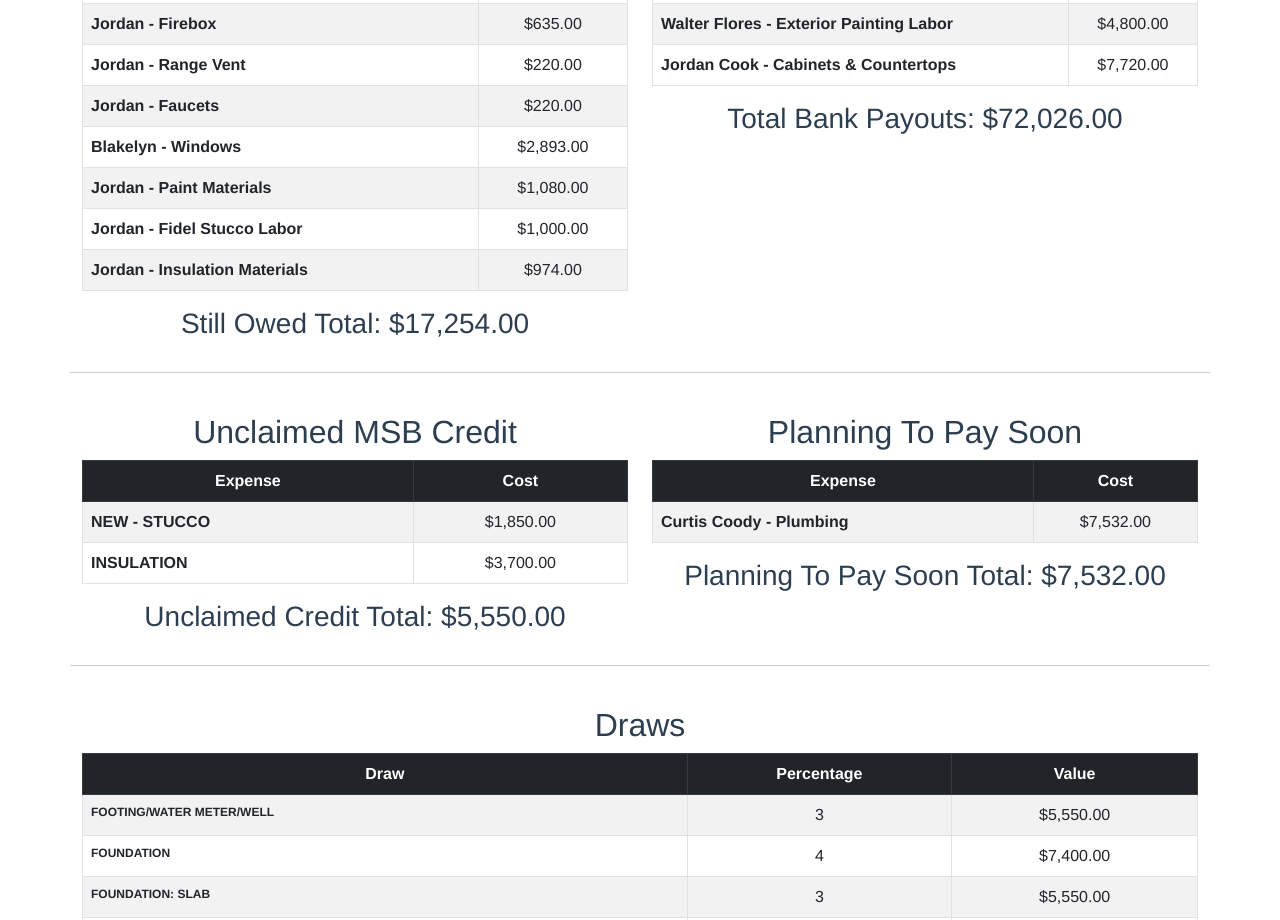
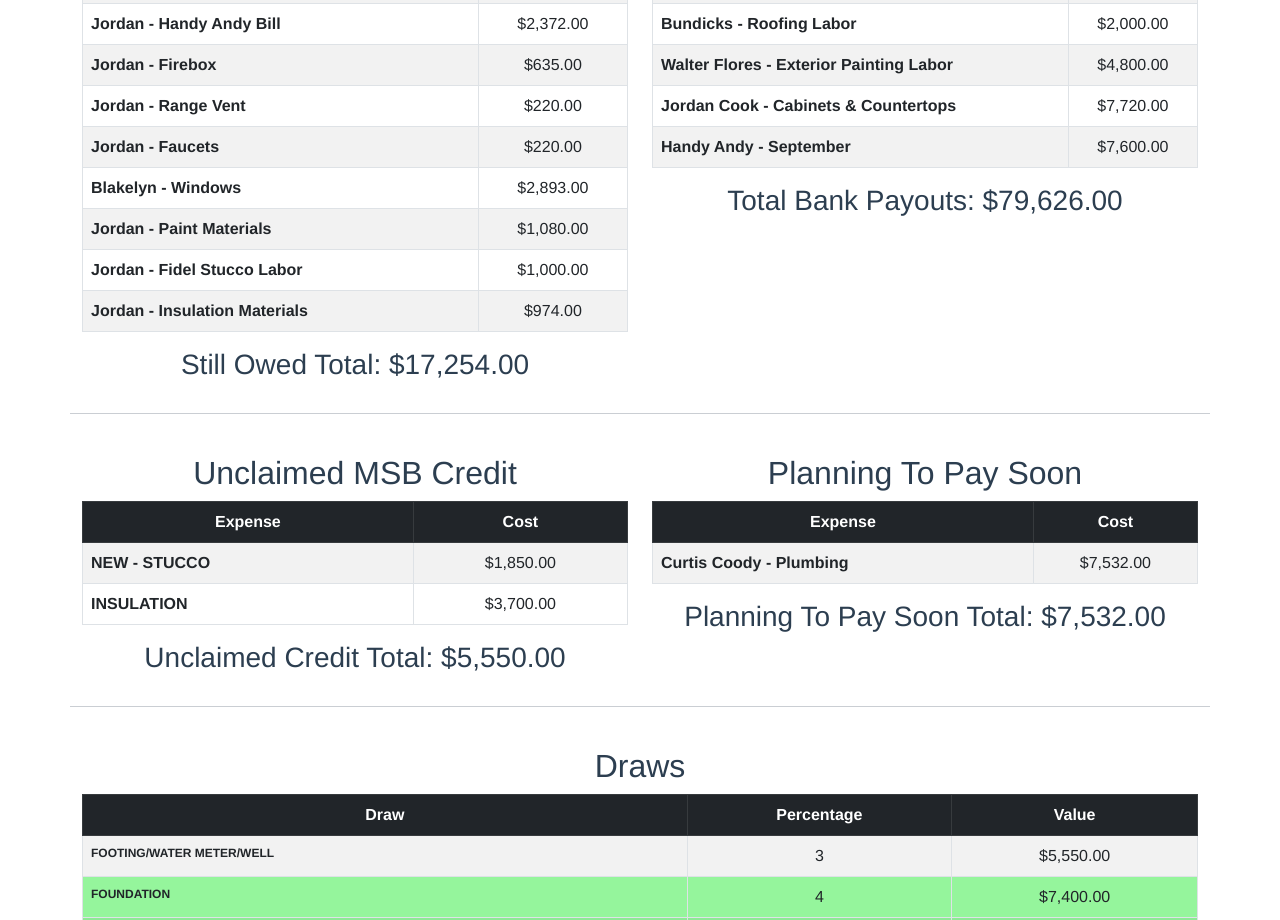
Before and after one commit to jcook3195/house-build, a Vue app: page / in a window 1280 px wide. Shown: the part 1880-2800 px from the top of the page. Built offline with nearby package versions, Linux system fonts and the light colour scheme.

Commit message:
updated some values and added estimates and table

```diff
--- a/src/App.vue
+++ b/src/App.vue
@@ -219,9 +219,9 @@
           </thead>
           <tbody>
             <tr v-for="(data, index) in this.draws" :key="index">
-              <th scope="row" class="text-start small-font">{{ index }}</th>
-              <td>{{ data }}</td>
-              <td>{{ calcPercentageOfTotalAndFormat(data) }}</td>
+              <th scope="row" :class="['text-start small-font', compareSingleDraw(index, this.recievedDraws)? 'green-table-cell' : '']">{{ index }}</th>
+              <td :class="[compareSingleDraw(index, this.recievedDraws)? 'green-table-cell' : '']">{{ data }}</td>
+              <td :class="[compareSingleDraw(index, this.recievedDraws)? 'green-table-cell' : '']">{{ calcPercentageOfTotalAndFormat(data) }}</td>
             </tr>
           </tbody>
         </table>
@@ -254,7 +254,33 @@
           </tbody>
         </table>
         <h3>Total Received: {{ calcPercentageOfTotalAndFormat(totalObj(compareDraws(this.draws, this.recievedDraws))) }}</h3>
-        <h3>Total Remaining {{ formatAsCurrency(185000 - (calcPercentageOfTotal(totalObj(compareDraws(this.draws, this.recievedDraws))))) }}</h3>
+        <h3>Total Remaining: {{ formatAsCurrency(185000 - (calcPercentageOfTotal(totalObj(compareDraws(this.draws, this.recievedDraws))))) }}</h3>
+      </div>
+      <hr class="mb-4 mt-4">
+    </div>
+    <div class="row mb-3">
+      <div class="col-12">
+        <h2>Estimated Remaining Expenses</h2>
+        <table class="table table-striped table-hover table-bordered">
+          <thead>
+            <tr class="table-dark">
+              <th scope="col">Item</th>
+              <th scope="col">Cost</th>
+            </tr>
+          </thead>
+          <tbody>
+            <tr v-for="(data, index) in this.estimatedRemaining" :key="index">
+              <th scope="row" class="text-start">{{ index }}</th>
+              <td>{{ formatAsCurrency(data) }}</td>
+            </tr>
+          </tbody>
+        </table>
+        <h3>Total Estimated: {{ formatAsCurrency(totalObj(this.estimatedRemaining)) }}</h3>
+        <h3>Total Still in Bank: {{ formatAsCurrency(185000 - (calcPercentageOfTotal(totalObj(compareDraws(this.draws, this.recievedDraws))))) }}</h3>
+        <h3>In the Green: {{ formatAsCurrency((185000 - (calcPercentageOfTotal(totalObj(compareDraws(this.draws, this.recievedDraws))))) - (totalObj(this.estimatedRemaining))) }}</h3>
+        <h3>Total Loan Before Down Payment: {{ formatAsCurrency((185000) - ((185000 - (calcPercentageOfTotal(totalObj(compareDraws(this.draws, this.recievedDraws))))) - (totalObj(this.estimatedRemaining)))) }}</h3>
+        <h3>Total Cost of Build including not owed: {{ formatAsCurrency((paidNotOwed) + ((185000) - ((185000 - (calcPercentageOfTotal(totalObj(compareDraws(this.draws, this.recievedDraws))))) - (totalObj(this.estimatedRemaining))))) }}</h3>
+        <h3>Total Cost of Building including not owed & if pay ourselved back: {{ formatAsCurrency((totalObj(this.owed)) + ((this.paidNotOwed) + ((185000) - ((185000 - (calcPercentageOfTotal(totalObj(compareDraws(this.draws, this.recievedDraws))))) - (totalObj(this.estimatedRemaining)))))) }}</h3>
       </div>
       <hr class="mb-4 mt-4">
     </div>
@@ -278,7 +304,8 @@ export default {
         'HA Bill Framing & Roofing': 39591,
         'Paint & Primer': 1080,
         'Cabinets & Countertops': 7720,
-        'Insulation': 974
+        'Insulation': 974,
+        'HA Bill Ext Siding': 7600
       },
       labor: {
         'Gene Footers Labor': 2338,
@@ -312,7 +339,8 @@ export default {
         'Jovanny - Siding Labor': 5545,
         'Bundicks - Roofing Labor': 2000,
         'Walter Flores - Exterior Painting Labor': 4800,
-        'Jordan Cook - Cabinets & Countertops': 7720
+        'Jordan Cook - Cabinets & Countertops': 7720,
+        'Handy Andy - September': 7600
       },
       planToPaySoon: {
         'Curtis Coody - Plumbing': 7532,
@@ -383,6 +411,19 @@ export default {
         'CORNICE & FACIA': 2,
         'EXTERIOR:PAINT: PRIMED': 1,
         'EXTERIOR:PAINT: FINISHED': 2
+      },
+      estimatedRemaining: {
+        'Well': 9400,
+        'Sheet Rock': 11000,
+        'HVAC': 9800,
+        'Electrical Finishing': 3200,
+        'Plumb + Tubs': 8500,
+        'Trimming': 2000,
+        'Septic': 6000,
+        'Stairs + Fireplace': 2000,
+        'Interior Paint': 1000,
+        'Flooring': 3000,
+        'Misc': 1000
       }
     }
   },
@@ -423,6 +464,18 @@ export default {
       }
 
       return newObj;
+    },
+    compareSingleDraw(drawIndex, recDraws) {
+      for(let key in recDraws) {
+        if(drawIndex == key) {
+          console.log(drawIndex + ' equals ' + key);
+          return true;
+        } else {
+          console.log(drawIndex + ' does not equal ' + key);
+        }
+      }
+
+      return false;
     }
   },
 }
@@ -440,4 +493,8 @@ export default {
 .small-font {
   font-size: .75em !important;
 }
+
+.green-table-cell {
+  background-color: #95f59c !important;
+}
 </style>
```
Also changed, not shown: 2 other files (tests, documents, lock files or other folders).
